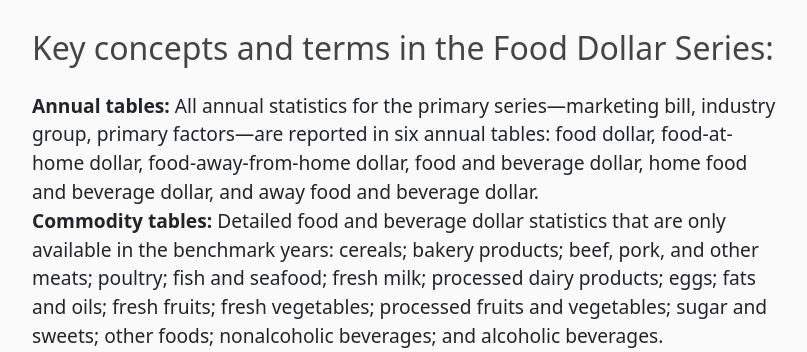
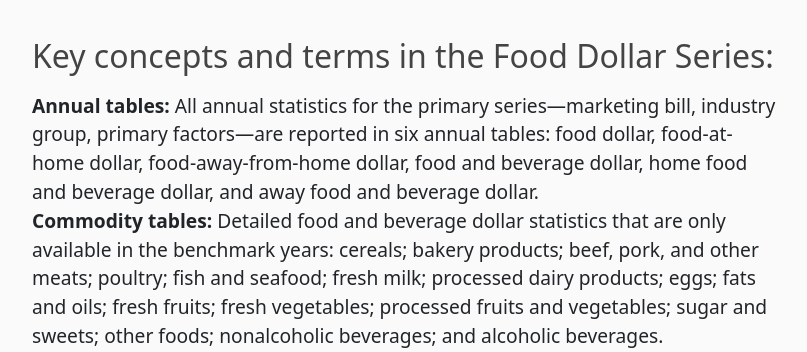
Before and after one commit to WKHunag/FDS-TW, a Django app: page /glossary/ in a window 1280 px wide. Shown: the part 132-484 px from the top of the page, without its empty margins (236-1043 px from the left). Run offline with Django 4.2, Linux system fonts and the light colour scheme.

Commit message:
Modify front-end (#4)

```diff
--- a/Food Dollar Series/FDS_TW/dashboard/static/mains/components/Plottings.js
+++ b/Food Dollar Series/FDS_TW/dashboard/static/mains/components/Plottings.js
@@ -4,7 +4,7 @@ function getRandomColors(numColors) {
                         "#593D9C","#403891","#253582"];
     const colors = [];
     for (let i = 0; i < numColors; i++) {
-        colors.push(colorMenu[i]);
+        colors.push(colorMenu[colorMenu.length-1-i]);
     }
 
     return colors;
--- a/Food Dollar Series/FDS_TW/dashboard/static/mains/main.css
+++ b/Food Dollar Series/FDS_TW/dashboard/static/mains/main.css
@@ -7,7 +7,7 @@
   }
 
   h2 {
-    padding: 0.5rem 0 1rem;
+    padding: 1rem 0 0.5rem;
   }
 
   p {
--- a/Food Dollar Series/FDS_TW/dashboard/templates/documentation.html
+++ b/Food Dollar Series/FDS_TW/dashboard/templates/documentation.html
@@ -95,6 +95,7 @@
       <span>{% blocktrans with year=objects.year%}Data from the 1981, 1986, …, 2011 and {{ year }} detailed Taiwan benchmark IO accounts also published by the Directorate General of Budget, Accounting and Statistics(DGBAS).{% endblocktrans %}</span></li>
     </ul>
     <p><span>{% blocktrans with year=objects.year next=objects.nextPeriodData%}Using conventional IO analysis, the annual marketing bill series is estimated for all available years from 1981 to {{ year }}. The current data for {{ year }} to {{ next }} are preliminary and subject to revision when the next detailed Taiwan benchmark IO accounts are released.{% endblocktrans %}</span></p>
+    <h2 id="Recommended-citation" data-id="Recommended-citation"><a href="#Recommended-citation" title="Recommended-citation"><span></span></a><span>{% trans "Recommended citation"%}</span></h2>
     <p><span>{% blocktrans %}Supply chain IO analysis is used to determine where food dollars end up (as income) by tracing the market value added measures for 12 supply chain industry groups (Industry group Food Dollar Series) and for primary production factors (Primary factor Food Dollar Series). All estimates are reported in nominal (current price) dollars now. For more detail on these data sources and estimation methods, see:{% endblocktrans %}</span></p>
     <p><a href="https://www.ers.usda.gov/publications/pub-details/?pubid=44827"><span>A Revised and Expanded Food Dollar Series: A Better Understanding of Our Food Costs</span></a></p>
     <p><a href="https://youtu.be/SkqOho0cMOA"><span>YouTube: 錢花去哪了? 建構台灣食品消費金額鏈</span></a></p>
```
Also changed, not shown: Food Dollar Series/FDS_TW/locale/zh_Hant/LC_MESSAGES/django.po.
